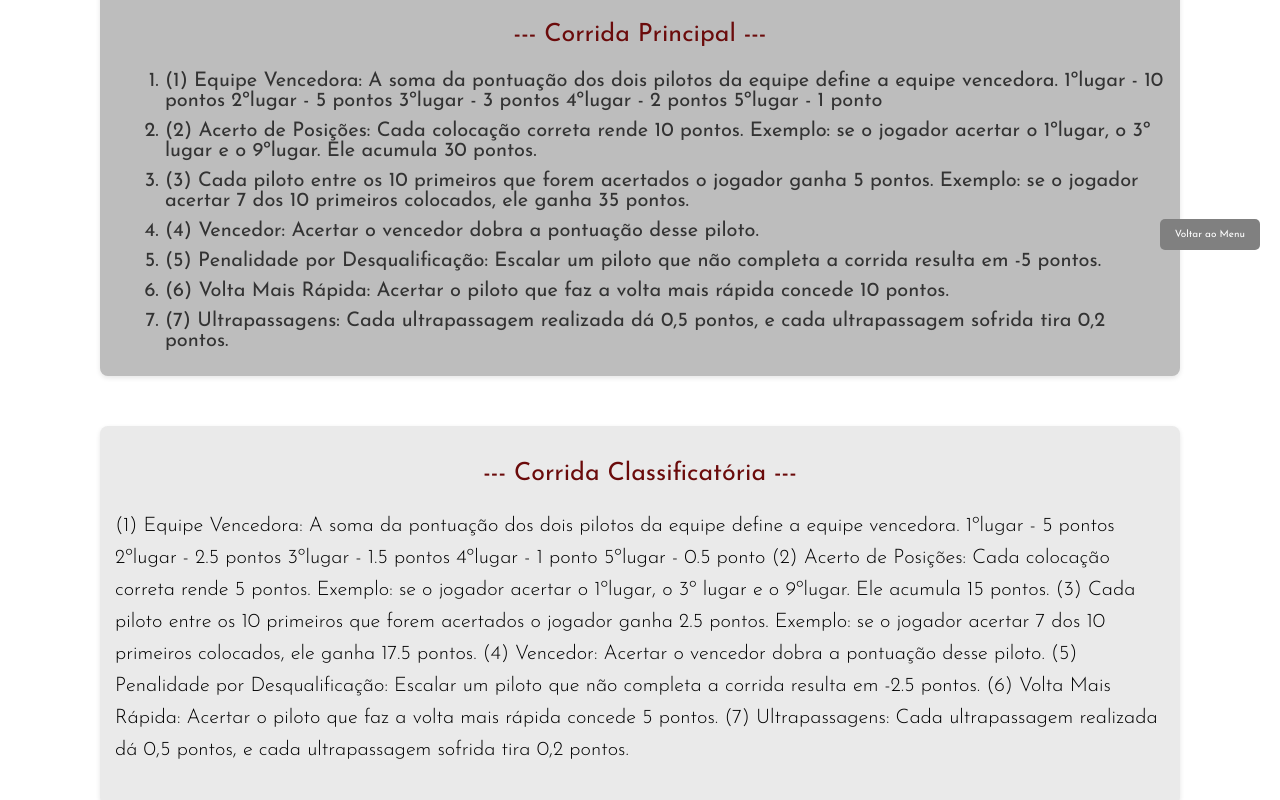
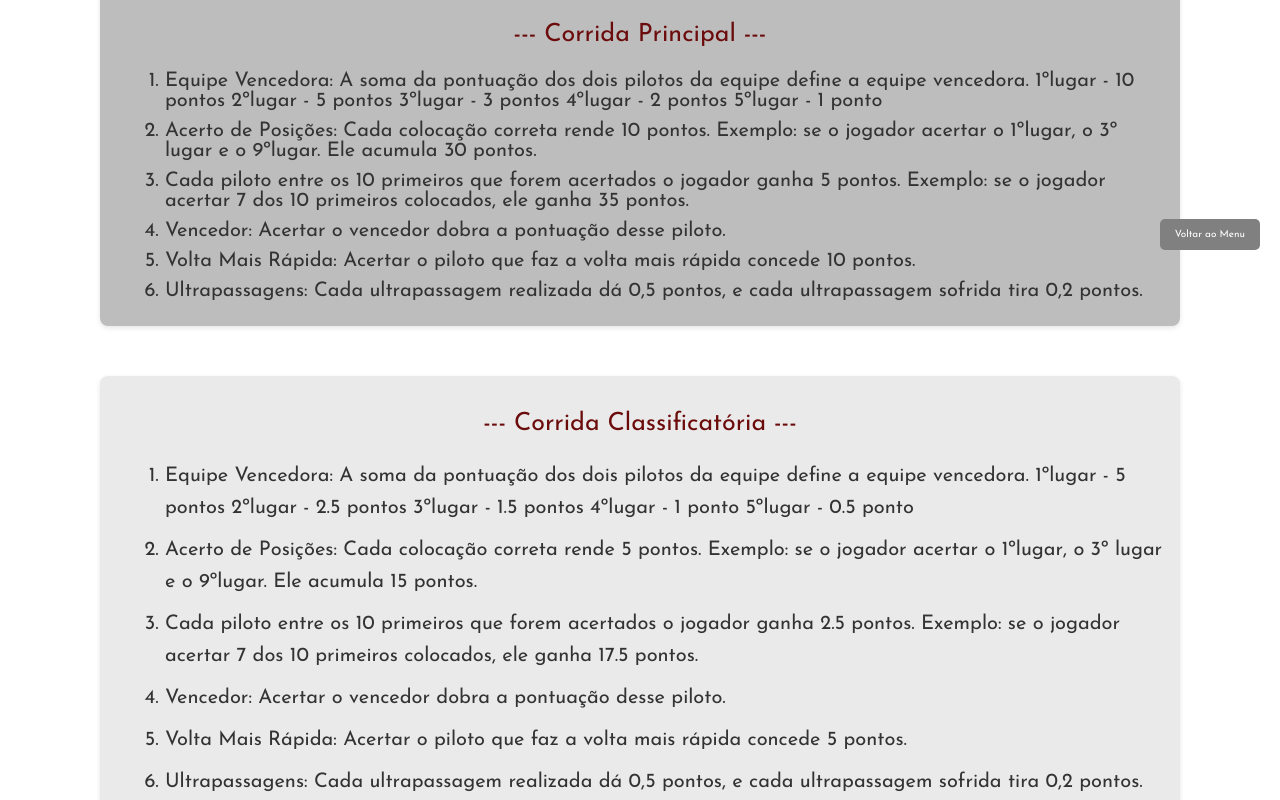
Before and after one commit to MindSyncc/E-Masters, a React (Vite) app: page /regras-emasters in a window 1280 px wide. Shown: the part 520-1320 px from the top of the page. Built offline with nearby package versions, Linux system fonts and the light colour scheme.

Commit message:
Adicionando alterações nas regras

```diff
--- a/dados.json
+++ b/dados.json
@@ -3,7 +3,67 @@
     {
       "id": "ca7e",
       "usuario": "adm",
-      "senha": "123"
+      "senha": "123",
+      "resultados": {
+        "corridaPrincipal": 21,
+        "corridaClassificatoria": 10.5,
+        "pilotosPontuacao": [
+          {
+            "nome": "Mortara",
+            "corridaPrincipal": 5,
+            "corridaClassificatoria": 2.5
+          },
+          {
+            "nome": "Evans",
+            "corridaPrincipal": 0,
+            "corridaClassificatoria": 0
+          },
+          {
+            "nome": "Muller",
+            "corridaPrincipal": 3,
+            "corridaClassificatoria": 1.5
+          },
+          {
+            "nome": "Nato",
+            "corridaPrincipal": 2,
+            "corridaClassificatoria": 1
+          },
+          {
+            "nome": "Vandoorne",
+            "corridaPrincipal": 11,
+            "corridaClassificatoria": 5.5
+          },
+          {
+            "nome": "Sette-Câmara",
+            "corridaPrincipal": 0,
+            "corridaClassificatoria": 0
+          },
+          {
+            "nome": "Ticktum",
+            "corridaPrincipal": 0,
+            "corridaClassificatoria": 0
+          },
+          {
+            "nome": "Sam Bird",
+            "corridaPrincipal": 0,
+            "corridaClassificatoria": 0
+          },
+          {
+            "nome": "Vergne",
+            "corridaPrincipal": 0,
+            "corridaClassificatoria": 0
+          },
+          {
+            "nome": "Cassidy",
+            "corridaPrincipal": 0,
+            "corridaClassificatoria": 0
+          }
+        ],
+        "equipePontuacao": {
+          "principal": 5,
+          "classificatoria": 2.5
+        }
+      }
     },
     {
       "id": "97a8",
--- a/src/routes/RegrasEmasters.jsx
+++ b/src/routes/RegrasEmasters.jsx
@@ -34,33 +34,29 @@ const RegrasFormulaE = () => {
           <h2>--- Corrida Principal ---</h2>
           <ul className="rules-list">
             <li>
-              (1) Equipe Vencedora: A soma da pontuação dos dois pilotos da
+               Equipe Vencedora: A soma da pontuação dos dois pilotos da
               equipe define a equipe vencedora. 1ºlugar - 10 pontos 2ºlugar - 5
               pontos 3ºlugar - 3 pontos 4ºlugar - 2 pontos 5ºlugar - 1 ponto
             </li>
             <li>
-              (2) Acerto de Posições: Cada colocação correta rende 10 pontos.
+               Acerto de Posições: Cada colocação correta rende 10 pontos.
               Exemplo: se o jogador acertar o 1ºlugar, o 3º lugar e o 9ºlugar.
               Ele acumula 30 pontos.
             </li>
             <li>
-              (3) Cada piloto entre os 10 primeiros que forem acertados o
+               Cada piloto entre os 10 primeiros que forem acertados o
               jogador ganha 5 pontos. Exemplo: se o jogador acertar 7 dos 10
               primeiros colocados, ele ganha 35 pontos.
             </li>
             <li>
-              (4) Vencedor: Acertar o vencedor dobra a pontuação desse piloto.
+               Vencedor: Acertar o vencedor dobra a pontuação desse piloto.
             </li>
             <li>
-              (5) Penalidade por Desqualificação: Escalar um piloto que não
-              completa a corrida resulta em -5 pontos.
-            </li>
-            <li>
-              (6) Volta Mais Rápida: Acertar o piloto que faz a volta mais
+               Volta Mais Rápida: Acertar o piloto que faz a volta mais
               rápida concede 10 pontos.
             </li>
             <li>
-              (7) Ultrapassagens: Cada ultrapassagem realizada dá 0,5 pontos, e
+               Ultrapassagens: Cada ultrapassagem realizada dá 0,5 pontos, e
               cada ultrapassagem sofrida tira 0,2 pontos.
             </li>
           </ul>
@@ -70,20 +66,14 @@ const RegrasFormulaE = () => {
           <h2>--- Corrida Classificatória ---</h2>
 
           <p>
-            (1) Equipe Vencedora: A soma da pontuação dos dois pilotos da equipe
-            define a equipe vencedora. 1ºlugar - 5 pontos 2ºlugar - 2.5 pontos
-            3ºlugar - 1.5 pontos 4ºlugar - 1 ponto 5ºlugar - 0.5 ponto (2)
-            Acerto de Posições: Cada colocação correta rende 5 pontos. Exemplo:
-            se o jogador acertar o 1ºlugar, o 3º lugar e o 9ºlugar. Ele acumula
-            15 pontos. (3) Cada piloto entre os 10 primeiros que forem acertados
-            o jogador ganha 2.5 pontos. Exemplo: se o jogador acertar 7 dos 10
-            primeiros colocados, ele ganha 17.5 pontos. (4) Vencedor: Acertar o
-            vencedor dobra a pontuação desse piloto. (5) Penalidade por
-            Desqualificação: Escalar um piloto que não completa a corrida
-            resulta em -2.5 pontos. (6) Volta Mais Rápida: Acertar o piloto que
-            faz a volta mais rápida concede 5 pontos. (7) Ultrapassagens: Cada
-            ultrapassagem realizada dá 0,5 pontos, e cada ultrapassagem sofrida
-            tira 0,2 pontos.
+            <ul className="rules-list">
+              <li> Equipe Vencedora: A soma da pontuação dos dois pilotos da equipe define a equipe vencedora. 1ºlugar - 5 pontos 2ºlugar - 2.5 pontos 3ºlugar - 1.5 pontos 4ºlugar - 1 ponto 5ºlugar - 0.5 ponto</li>
+              <li>Acerto de Posições: Cada colocação correta rende 5 pontos. Exemplo: se o jogador acertar o 1ºlugar, o 3º lugar e o 9ºlugar. Ele acumula 15 pontos.</li>
+              <li>  Cada piloto entre os 10 primeiros que forem acertados o jogador ganha 2.5 pontos. Exemplo: se o jogador acertar 7 dos 10 primeiros colocados, ele ganha 17.5 pontos.</li>
+              <li>  Vencedor: Acertar o  vencedor dobra a pontuação desse piloto.</li>
+              <li>  Volta Mais Rápida: Acertar o piloto que faz a volta mais rápida concede 5 pontos.</li>
+              <li>  Ultrapassagens: Cada ultrapassagem realizada dá 0,5 pontos, e cada ultrapassagem sofrida tira 0,2 pontos.</li>
+            </ul>
           </p>
         </section>
       </main>
```
Also changed, not shown: 1 other file (tests, documents, lock files or other folders).
